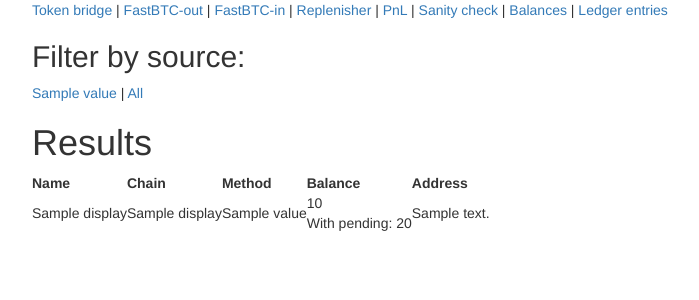
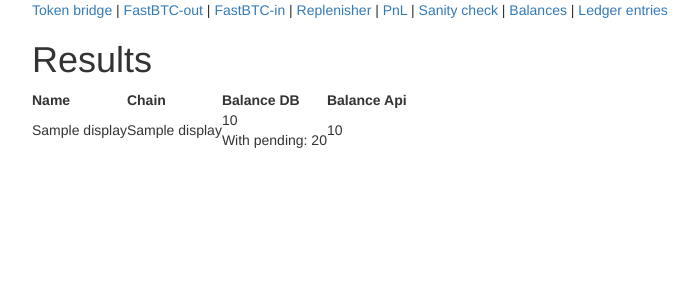
Before and after one commit to DistributedCollective/sovryn-bridge-monitor, a Python web app: template bridge_monitor/templates/balances.jinja2 in a window 1280 px wide. Shown: the top 300 px of the page, without its empty margins (38-737 px from the left). Run offline with Jinja, Linux system fonts and the light colour scheme; the template is opened without the code that fills it: most values are stand-ins (such as "Sample title", 1, 10 or a date in 2020); some libraries are stand-ins or nearby versions.

Commit message:
simplify balances page

```diff
--- a/bridge_monitor/templates/balances.jinja2
+++ b/bridge_monitor/templates/balances.jinja2
@@ -2,54 +2,30 @@
 
 {% block content %}
     <div class="content">
-        <nav>
-            <h2>Filter by source:</h2>
-            <!-- filter by db or api datasource-->
-                {% for method in display_methods %}
-
-                    <a href={{ request.current_route_path(
-                                _query={"filter": method.value})
-                            }}>
-                        {{ method.value }}
-                    </a> |
-                {% endfor %}
-                <a href={{ request.current_route_path(
-                                _query={"filter": ""})
-                            }}>
-                    All
-                </a>
-        </nav>
-
         <h1>Results</h1>
         <table class="display-table">
             <tr>
                     <th>Name</th>
                     <th>Chain</th>
-                    <th>Method</th>
-                    <th>Balance</th>
-                    <th>Address</th>
+                    <th>Balance DB</th>
+                    <th>Balance Api</th>
             </tr>
             {% for display in displays %}
-            {% if not request.params.get("filter") or display.method ==  request.params.get("filter")%}
 
                 <tr>
                     <td>{{ display.name }}</td>
                     <td>{{ display.chain_name }}</td>
-                    <td>{{ display.method.value }}</td>
-                    <td>{{ display.balance }}
+                    <td>{{ display.balance_db }}
                     {% if display.pending_total != 0 %}
                     <br/>
-                    With pending: {{ display.balance + display.pending_total }}
+                    With pending: {{ display.balance_db + display.pending_total }}
                     {% endif %}
                     </td>
-                    <td class="address">
-                    {% if display.address %}
-                        {{ display.address }}
-                    {% endif %}
+                    <td>
+                        {{ display.balance_api }}
                     </td>
                 </tr>
 
-            {% endif %}
         {% endfor %}
         </table>
     </div>
```
Also changed, not shown: bridge_monitor/views/balances.py (+12 -35 lines).
